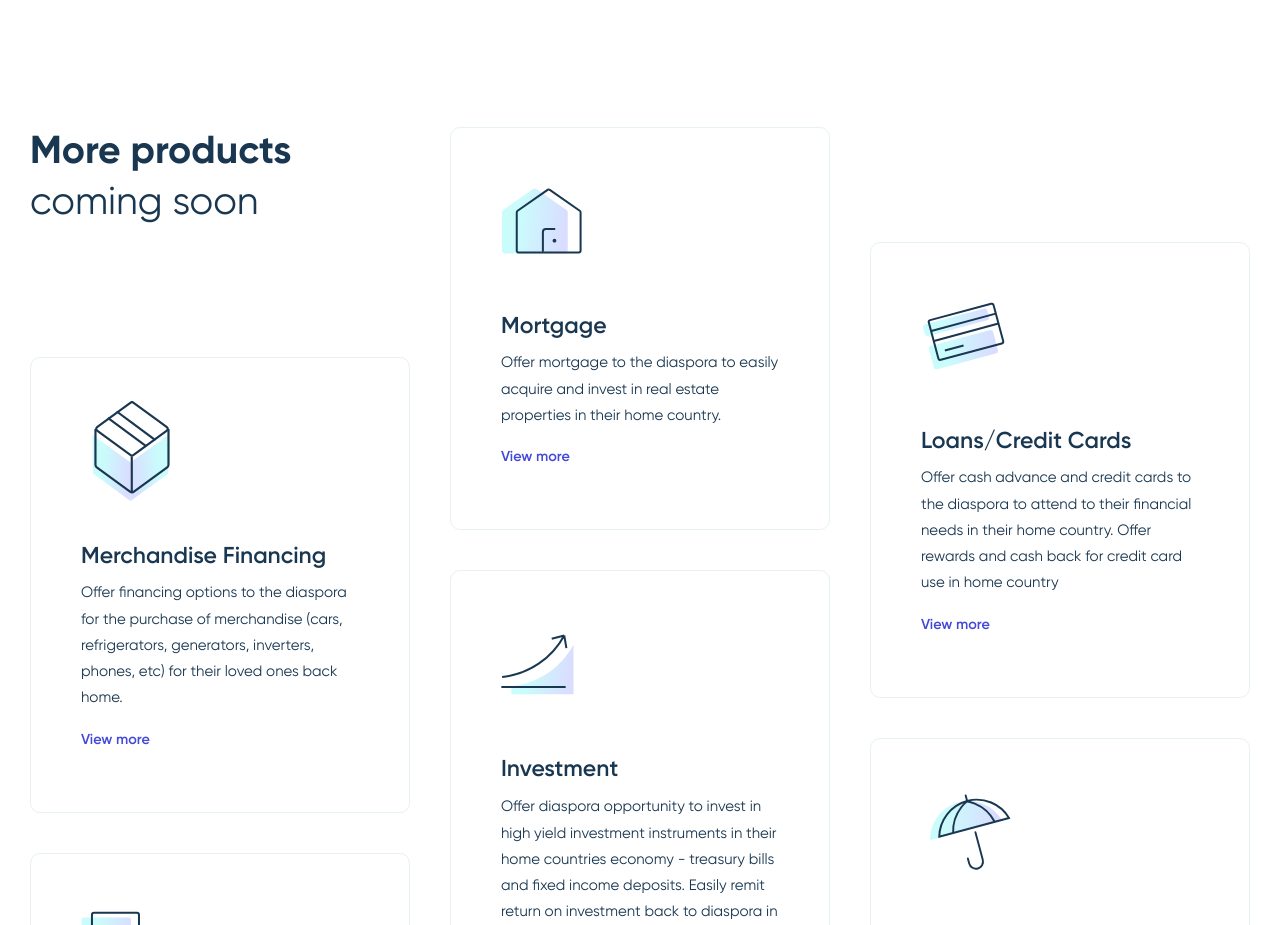
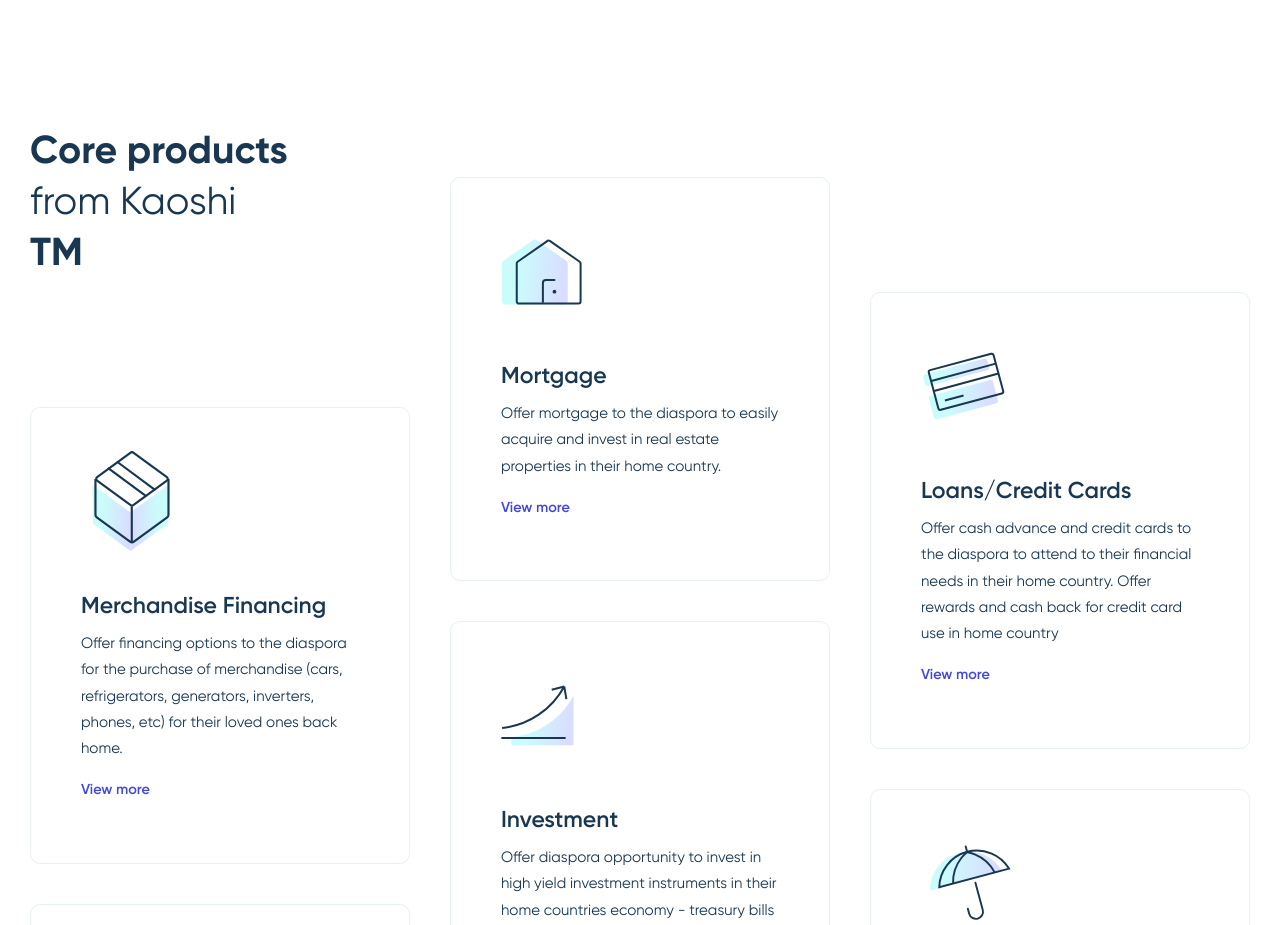
Before and after one commit to stephendoyin/kaoshi.network, a plain HTML site: page index.html in a window 1280 px wide. Shown: the part 2120-3045 px from the top of the page. Drawn offline with nearby package versions, Linux system fonts and the light colour scheme; a script that the page names is missing; files whose address does not match are found by name; a web font is replaced by a local one.

Commit message:
CHANGED CORE PRODUCT TEXT

```diff
--- a/index.html
+++ b/index.html
@@ -263,7 +263,9 @@
         <div class="section section-catalog">
           <div class="container">
             <div class="section__title">
-              <span class="h2"><b>More products</b> coming soon</span>
+              <span class="h2"
+                ><b>Core products</b> from Kaoshi<B<sup class="tm"><b>TM</b></sup></span
+              >
             </div>
             <div class="catalog-block">
               <div class="catalog-block__row">
```
